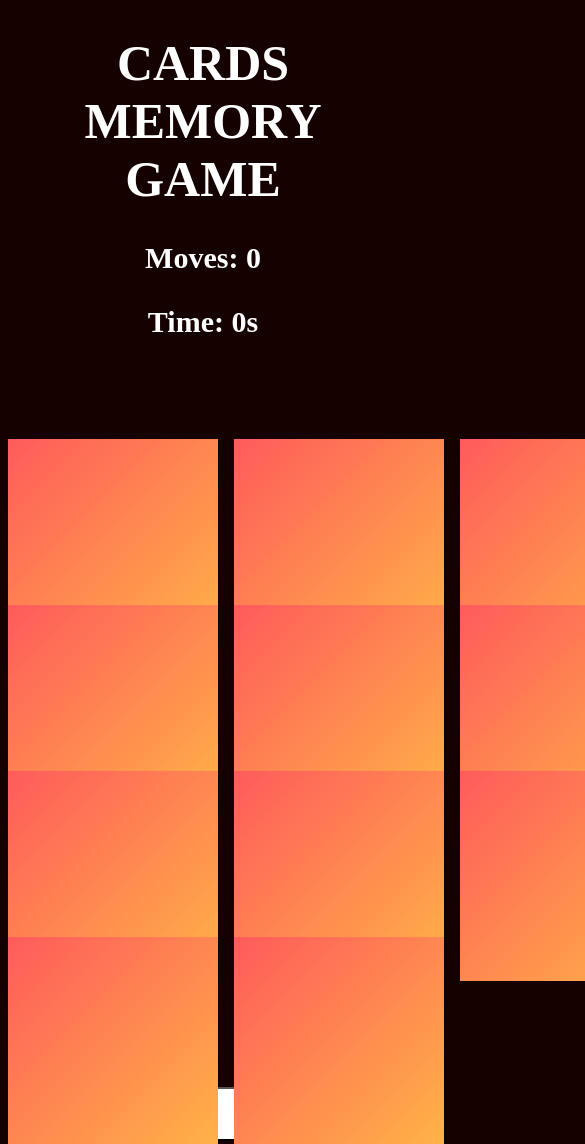
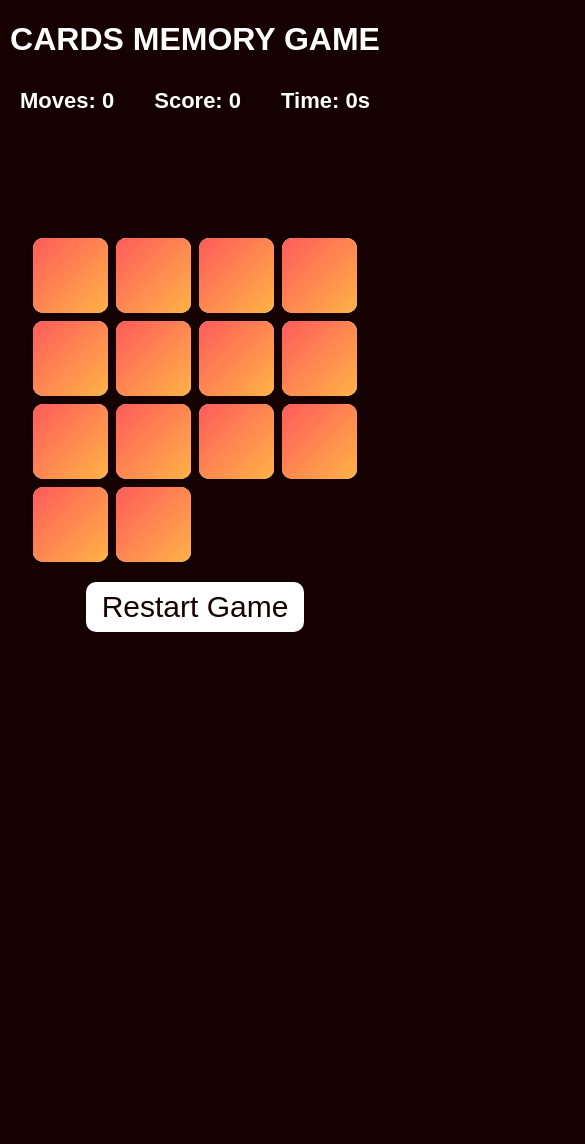
Before and after one commit to mogtounaf8-bot/final-project-Gomycode, a plain HTML site: page index.html in a window 390 px wide. Shown: the top 1144 px of the page, 585 px wide, since content can reach past the window. After the commit the page ends 873 px from the top, so only its background shows below. Drawn offline with Linux system fonts and the light colour scheme.

Commit message:
Add files via upload

```diff
--- a/index.html
+++ b/index.html
@@ -8,18 +8,17 @@
 </head>
 <body>
     <h1>CARDS MEMORY GAME</h1>
+    <div class="stats">
         <p>Moves: <span class="moves">0</span></p>
+        <p>Score: <span class="score">0</span></p>
         <p>Time: <span class="timer">0</span>s</p>
+    </div>
     <p class="win-message"></p>
-        <div class="grid-container">
-        </div>
+    <p class="feedback"></p>
+    <div class="grid-container"></div>
     <div class="actions">
         <button onclick="restartGame()">Restart Game</button>
     </div>
     <script src="index.js"></script>
-        <div>
-
-</div>
-
 </body>
 </html>
--- a/index.js
+++ b/index.js
@@ -1,12 +1,20 @@
 const gridContainer = document.querySelector(".grid-container");
 const movesDisplay = document.querySelector(".moves");
 const timerDisplay = document.querySelector(".timer");
+const scoreDisplay = document.querySelector(".score");
 const winMessage = document.querySelector(".win-message");
+const feedbackDisplay = document.querySelector(".feedback");
 
+const PAIRS_PER_GAME = 14; // 14 cards uniques = 14 paires = 28 cartes (grille 7x4)
+const POINTS_MATCH = 100;
+const POINTS_MISS = 10;
+
+let allCards = [];
 let cards = [];
 let firstCard, secondCard;
 let lockBoard = false;
 let moves = 0;
+let score = 0;
 let matchedPairs = 0;
 let totalPairs = 0;
 
@@ -14,27 +22,35 @@
 let seconds = 0;
 let timerStarted = false;
 
-movesDisplay.textContent = moves;
-timerDisplay.textContent = seconds;
+updateDisplays();
 
 fetch("./data/cards.json")
     .then((res) => res.json())
     .then((data) => {
-        totalPairs = data.length;
-        cards = [...data, ...data];
+        allCards = data;
+        startNewGame();
+    });
+
+function updateDisplays() {
+    movesDisplay.textContent = moves;
+    timerDisplay.textContent = seconds;
+    scoreDisplay.textContent = score;
+}
+
+function startNewGame() {
+    // pick random fruits for this game, then duplicate them to make pairs
+    const selection = [...allCards].sort(() => Math.random() - 0.5).slice(0, PAIRS_PER_GAME);
+    totalPairs = selection.length;
+    cards = [...selection, ...selection];
     shuffleCards();
     generateCards();
-    });
+}
 
 function shuffleCards() {
-    let currentIndex = cards.length,
-        randomIndex,
-        temporaryValue;
-
+    let currentIndex = cards.length, randomIndex, temporaryValue;
     while (currentIndex !== 0) {
         randomIndex = Math.floor(Math.random() * currentIndex);
         currentIndex -= 1;
-
         temporaryValue = cards[currentIndex];
         cards[currentIndex] = cards[randomIndex];
         cards[randomIndex] = temporaryValue;
@@ -48,7 +64,7 @@
         cardElement.setAttribute("data-name", card.name);
         cardElement.innerHTML = `
           <div class="front">
-        <img class="front-image" src=${card.image} />
+            <img class="front-image" src="${card.image}" alt="${card.name}" />
           </div>
           <div class="back"></div>
         `;
@@ -75,7 +91,7 @@
     if (lockBoard) return;
     if (this === firstCard) return;
 
-  startTimer();
+    startTimer(); // timer starts on the first move
 
     this.classList.add("flipped");
 
@@ -93,8 +109,7 @@
 }
 
 function checkForMatch() {
-  let isMatch = firstCard.dataset.name === secondCard.dataset.name;
-
+    const isMatch = firstCard.dataset.name === secondCard.dataset.name;
     isMatch ? disableCards() : unflipCards();
 }
 
@@ -103,16 +118,20 @@
     secondCard.removeEventListener("click", flipCard);
 
     matchedPairs++;
+    score += POINTS_MATCH;
+    scoreDisplay.textContent = score;
 
     resetBoard();
 
     if (matchedPairs === totalPairs) {
-    stopTimer();
-    winMessage.textContent = `🎉 Congratulations! You won in ${moves} moves and ${seconds} seconds!`;
+        endGame();
     }
 }
 
 function unflipCards() {
+    score = Math.max(0, score - POINTS_MISS);
+    scoreDisplay.textContent = score;
+
     setTimeout(() => {
         firstCard.classList.remove("flipped");
         secondCard.classList.remove("flipped");
@@ -125,26 +144,32 @@
     lockBoard = false;
 }
 
+function getFeedback() {
+    // partie parfaite = 14 coups
+    if (moves <= totalPairs + 4) return "🏆 Excellent! Amazing memory!";
+    if (moves <= totalPairs + 10) return "👏 Good job! You can do even better.";
+    return "💪 Keep practicing, your memory will improve!";
+}
+
+function endGame() {
+    stopTimer();
+    winMessage.textContent = `🎉 Congratulations! You won in ${moves} moves and ${seconds} seconds! Final score: ${score}`;
+    feedbackDisplay.textContent = getFeedback();
+}
+
 function restartGame() {
+    stopTimer();
     gridContainer.innerHTML = "";
     cards = [];
     firstCard = null;
     secondCard = null;
     lockBoard = false;
     moves = 0;
+    score = 0;
     matchedPairs = 0;
     seconds = 0;
-  movesDisplay.textContent = moves;
-  timerDisplay.textContent = seconds;
     winMessage.textContent = "";
-  stopTimer();
-
-  fetch("./data/cards.json")
-    .then((res) => res.json())
-    .then((data) => {
-      totalPairs = data.length;
-      cards = [...data, ...data];
-      shuffleCards();
-      generateCards();
-    });
+    feedbackDisplay.textContent = "";
+    updateDisplays();
+    startNewGame();
 }
--- a/styles.css
+++ b/styles.css
@@ -1,78 +1,106 @@
 body {
     min-height: 100vh;
-    min-width: 100vw;
     background-color: #160101;
     color: #fff;
+    font-family: Arial, sans-serif;
 }
-h1{
+h1 {
     text-align: center;
     font-weight: 700;
     font-size: 50px;
 }
-p{
+p {
     text-align: center;
     font-size: 30px;
     font-weight: bold;
+    margin: 8px 0;
 }
-.actions{
+.stats {
+    display: flex;
+    justify-content: center;
+    gap: 40px;
+    flex-wrap: wrap;
+}
+.actions {
     display: flex;
     justify-content: center;
     gap: 20px;
+    margin: 20px 0;
 }
-.actions button{
+.actions button {
     padding: 8px 16px;
     font-size: 30px;
     border-radius: 10px;
     background-color: #fff;
-    color: white
+    color: #160101;
+    border: none;
+    cursor: pointer;
 }
 .win-message {
     color: #4caf50;
     min-height: 40px;
 }
-.grid-container{
+.feedback {
+    color: #ffb347;
+    min-height: 40px;
+}
+.grid-container {
     display: grid;
-    grid-template-rows: repeat(4, 150px);
-    grid-template-columns: repeat(4, calc(140px/ 2 * 3));
-    grid-gap: 16px;
+    grid-template-columns: repeat(7, 130px);
+    grid-auto-rows: 130px;
+    gap: 12px;
+    justify-content: center;
+    margin: 20px auto;
 }
-
 .card {
-    height: calc(140px/ 2 * 3);
-    width: calc(140px/ 2 * 3);
+    height: 130px;
+    width: 130px;
     border-radius: 10px;
     background-color: #fff;
     position: relative;
     transform-style: preserve-3d;
     transition: all 0.5s ease-in-out;
+    cursor: pointer;
 }
-.front-image{
-
-    width: 60px;
-    height: 60px;
-
+.front-image {
+    width: 85px;
+    height: 85px;
+    object-fit: contain;
 }
 .card.flipped {
     transform: rotateY(180deg);
 }
-.back {
+.card .front {
     position: absolute;
     top: 0;
     left: 0;
     width: 100%;
     height: 100%;
-    backface-visibility: hidden;
-
-}
-.card .front {
     display: flex;
     justify-content: center;
     align-items: center;
     transform: rotateY(180deg);
+    backface-visibility: hidden;
 }
 .card .back {
+    position: absolute;
+    top: 0;
+    left: 0;
+    width: 100%;
+    height: 100%;
+    border-radius: 10px;
     background-image: linear-gradient(135deg, #ff5b5b, #ffb347);
-    background-position: center;
-    background-size: cover;
     backface-visibility: hidden;
 }
+@media (max-width: 1050px) {
+    .grid-container { grid-template-columns: repeat(4, 110px); grid-auto-rows: 110px; gap: 10px; }
+    .card { width: 110px; height: 110px; }
+    .front-image { width: 70px; height: 70px; }
+    h1 { font-size: 32px; }
+    p { font-size: 22px; }
+}
+@media (max-width: 480px) {
+    .grid-container { grid-template-columns: repeat(4, 75px); grid-auto-rows: 75px; gap: 8px; }
+    .card { width: 75px; height: 75px; }
+    .front-image { width: 50px; height: 50px; }
+}
```
Also changed, not shown: cards.json (added, +16 -0 lines). Lines whose indentation alone changed are shown as unchanged.
